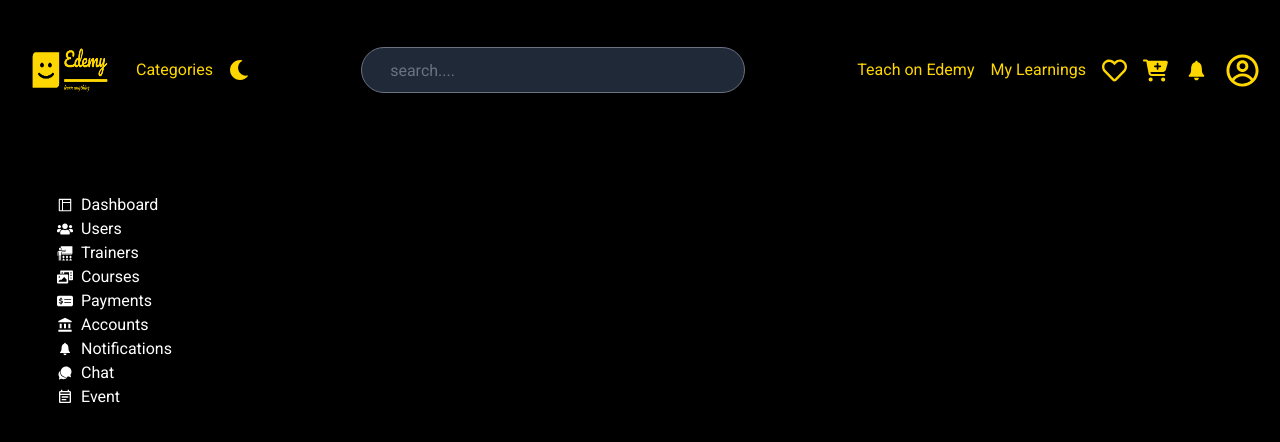
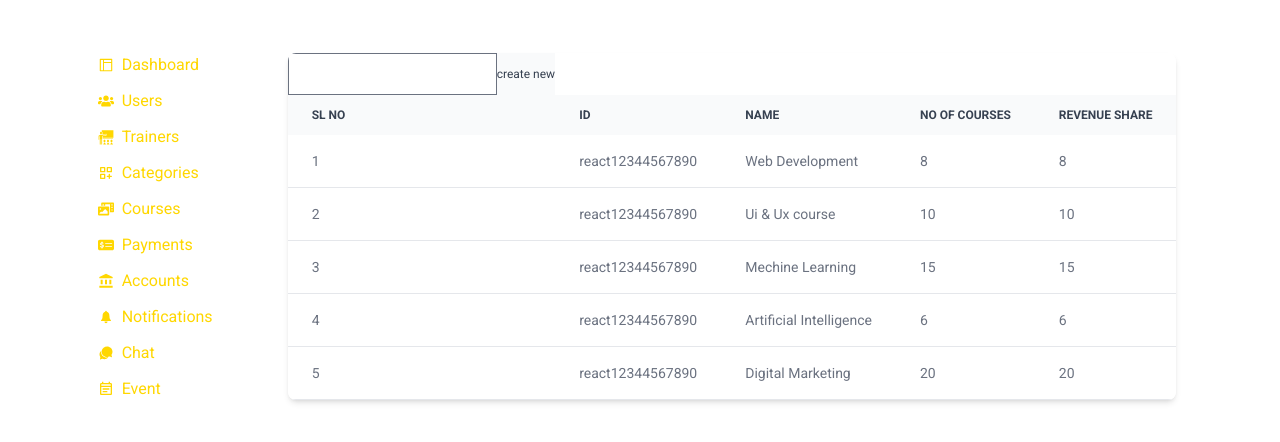
Before and after one commit to Ranjith-Prabhakar/Edemy-client, a Next.js app: page /admin_dashbord in a window 1280 px wide. Shown: the top 442 px of the page. Built offline with nearby package versions, Linux system fonts and the light colour scheme.

Commit message:
form validation for signIn and signUp has been done using formik and yup

```diff
--- a/app/(admin)/admin_dashbord/page.tsx
+++ b/app/(admin)/admin_dashbord/page.tsx
@@ -2,12 +2,16 @@ import React from "react";
 import { AiOutlineLayout } from "react-icons/ai";
 import { FaUsers } from "react-icons/fa";
 import { GiTeacher } from "react-icons/gi";
+import { TbCategoryPlus } from "react-icons/tb";
 import { FaPhotoVideo } from "react-icons/fa";
 import { FaMoneyCheckDollar } from "react-icons/fa6";
 import { MdAccountBalance } from "react-icons/md";
 import { IoIosNotifications } from "react-icons/io";
 import { IoIosChatbubbles } from "react-icons/io";
 import { MdOutlineEventNote } from "react-icons/md";
+
+import Categories from '../../components/Categories/Categories'
+
 type Props = {};
 
 const page = (props: Props) => {
@@ -15,6 +19,7 @@ const page = (props: Props) => {
     { name: "Dashboard", icon: AiOutlineLayout },
     { name: "Users", icon: FaUsers },
     { name: "Trainers", icon: GiTeacher },
+    { name: "Categories", icon: TbCategoryPlus },
     { name: "Courses", icon: FaPhotoVideo },
     { name: "Payments", icon: FaMoneyCheckDollar },
     { name: "Accounts", icon: MdAccountBalance },
@@ -23,18 +28,20 @@ const page = (props: Props) => {
     { name: "Event", icon: MdOutlineEventNote },
   ];
   return (
-    <div className="flex">
-      <div className="flex flex-col mt-7 h-[70vh] max-w-[20%] w-full m-auto rounded-lg  p-[25px]">
+    <div className="flex w-[90%] m-auto">
+      <div className="flex flex-col mt-7 h-[70vh] max-w-[15%] w-full m-auto rounded-lg  p-[25px] dark:bg-gray-950 text-[#FFD700] space-y-3">
         {dashBordItems &&
           dashBordItems.map((item) => (
-            <div className="flex justify-start items-center gap-2">
+            <div className="flex justify-start items-center gap-2 cursor-pointer">
               <item.icon />
               <h1> {item.name}</h1>
             </div>
           ))}
       </div>
 
-      <div className="mt-7 h-[70vh] max-w-[70%] w-full m-auto rounded-lg flex justify-start  p-[25px]"></div>
+      <div className="mt-7 h-[70vh] max-w-[82%] w-full m-auto rounded-lg flex justify-start  p-[25px]  dark:bg-gray-950 text-[#FFD700]">
+        <Categories />
+      </div>
     </div>
   );
 };
--- a/app/(auth)/login/page.tsx
+++ b/app/(auth)/login/page.tsx
@@ -1,13 +1,33 @@
+"use client";
+
 import Link from "next/link";
 import React from "react";
 import { FcGoogle } from "react-icons/fc";
 import { IoLogoGithub } from "react-icons/io5";
 import { IoHome } from "react-icons/io5";
+import { useFormik } from "formik";
+import { loginSchema } from "../schemas/schemas";
+type Props = {};
 
-type Props = {};
 const page = (props: Props) => {
+  const { values, errors, touched, isSubmitting, handleChange, handleBlur, handleSubmit } =
+    useFormik({
+      initialValues: {
+        email: "",
+        password: "",
+      },
+      validationSchema: loginSchema,
+      onSubmit: (values, actions) => {
+        console.log("submitted")
+        actions.resetForm(); // after submission to clear the fields
+      },
+    });
+
+  // console.log(values);
+  console.log(errors);
+
   return (
-    <section >
+    <section>
       <div className="flex flex-col items-center justify-center px-6 py-8 mx-auto md:h-screen lg:py-0">
         <div className="w-full bg-white rounded-lg shadow dark:border md:mt-0 sm:max-w-md xl:p-0 dark:bg-gray-800 dark:border-gray-700">
           <div className="p-6 space-y-4 md:space-y-6 sm:p-8">
@@ -20,7 +40,7 @@ const page = (props: Props) => {
               </Link>
             </div>
 
-            <form className="space-y-4 md:space-y-6" action="#">
+            <form onSubmit={handleSubmit} className="space-y-4 md:space-y-6">
               <div>
                 <label
                   htmlFor="email"
@@ -32,10 +52,15 @@ const page = (props: Props) => {
                   type="email"
                   name="email"
                   id="email"
+                  value={values.email}
+                  onChange={handleChange}
+                  onBlur={handleBlur} // to check whether click on the field
                   className="bg-gray-50 border border-gray-300 text-gray-900 sm:text-sm rounded-lg focus:ring-primary-600 focus:border-primary-600 block w-full p-2.5 dark:bg-gray-700 dark:border-gray-600 dark:placeholder-gray-400 dark:text-white dark:focus:ring-blue-500 dark:focus:border-blue-500"
                   placeholder="name@company.com"
-                  required
                 />
+                {errors.email && touched.email && (
+                  <p className="text-red-600">{errors.email}</p>
+                )}
               </div>
               <div>
                 <label
@@ -48,6 +73,9 @@ const page = (props: Props) => {
                   type="password"
                   name="password"
                   id="password"
+                  value={values.password}
+                  onChange={handleChange}
+                  onBlur={handleBlur}
                   placeholder="••••••••"
                   className="bg-gray-50 border border-gray-300 text-gray-900 sm:text-sm rounded-lg focus:ring-primary-600 focus:border-primary-600 block w-full p-2.5 dark:bg-gray-700 dark:border-gray-600 dark:placeholder-gray-400 dark:text-white dark:focus:ring-blue-500 dark:focus:border-blue-500"
                   required
@@ -83,6 +111,7 @@ const page = (props: Props) => {
               <button
                 type="submit"
                 className="w-full text-white bg-primary-600 hover:bg-primary-700 focus:ring-4 focus:outline-none focus:ring-primary-300 font-medium rounded-lg text-sm px-5 py-2.5 text-center dark:bg-primary-600 dark:hover:bg-primary-700 dark:focus:ring-primary-800"
+                disabled={isSubmitting} //
               >
                 Sign in
               </button>
--- /dev/null
+++ b/app/(auth)/schemas/schemas.ts
@@ -0,0 +1,15 @@
+import * as yup from "yup"
+
+const passwordRules = /^(?=.*\d)(?=.*[a-z])(?=.*[A-Z]).{5,}$/
+
+export const loginSchema = yup.object().shape({
+  email:yup.string().email("Please enter a valid Email").required("Please enter a valid Email"),
+  // age:yup.number().positive().integer().required(),
+  password:yup.string().min(5).matches(passwordRules,{message:"please create a strong password"}).required("please create a strong password"),
+  // confirmPassword:yup.string().oneOf([yup.ref("password"),null],"password must match").required("required"),
+})
+
+export const signupSchema = yup.object().shape({
+  name:yup.string().min(3).required("please fill the name field"),
+  email:yup.string().email("please enter a valid email").required("please enter a valid email")
+})
--- a/app/(auth)/sign-up/page.tsx
+++ b/app/(auth)/sign-up/page.tsx
@@ -1,10 +1,25 @@
 import Link from "next/link";
 import React from "react";
 import { IoHome } from "react-icons/io5";
+import {signupSchema} from "../schemas/schemas"
+import {useFormik}  from "formik"
 
 type Props = {};
 
 const page = (props: Props) => {
+
+  const {values,errors,touched,isSubmitting,handleChange,handleBlur,handleSubmit}=useFormik({
+    initialValues:{
+      name:"",
+      email:"",
+      password:""
+    },
+    validationSchema:signupSchema,
+    onSubmit:(values,actions)=>{
+      console.log("submited")
+      actions.resetForm()
+    }
+  })
   return (
     <section className="bg-gray-50 dark:bg-gray-900">
       <div className="flex flex-col items-center justify-center px-6 py-8 mx-auto md:h-screen lg:py-0">
@@ -19,7 +34,7 @@ const page = (props: Props) => {
               </Link>
             </div>
 
-            <form className="space-y-4 md:space-y-6" action="#">
+            <form className="space-y-4 md:space-y-6" onSubmit={handleSubmit}>
               <div>
                 <label
                   htmlFor="name"
@@ -33,8 +48,12 @@ const page = (props: Props) => {
                   id="name"
                   className="bg-gray-50 border border-gray-300 text-gray-900 sm:text-sm rounded-lg focus:ring-primary-600 focus:border-primary-600 block w-full p-2.5 dark:bg-gray-700 dark:border-gray-600 dark:placeholder-gray-400 dark:text-white dark:focus:ring-blue-500 dark:focus:border-blue-500"
                   placeholder="Tony stark"
-                  required
+                  value={values.email}
+                  onChange={handleChange}
+                  onBlur={handleBlur}
                 />
+                {errors.name && touched.name &&
+                <p className="text-red-600">please give a valid name</p>}
               </div>
               <div>
                 <label
--- /dev/null
+++ b/app/components/Categories/Categories.tsx
@@ -0,0 +1,91 @@
+import React from "react";
+import { Data } from "./Data";
+type Props = {};
+
+const Categories = (props: Props) => {
+  return (
+    <section>
+      <div className="relative overflow-x-auto shadow-md sm:rounded-lg">
+        <table className="w-full text-sm text-left rtl:text-right text-gray-500 dark:text-gray-400">
+          <thead className="text-xs text-gray-700 uppercase bg-gray-50 dark:bg-gray-700 dark:text-gray-400">
+            <tr className="flex justify-between">
+              <input type="text" />
+              <button> create new</button>
+            </tr>
+            <tr>
+              <th scope="col" className="px-6 py-3">
+                Sl No
+              </th>
+              <th scope="col" className="px-6 py-3">
+                Id
+              </th>
+              <th scope="col" className="px-6 py-3">
+                Name
+              </th>
+              <th scope="col" className="px-6 py-3">
+                No Of Courses
+              </th>
+              <th scope="col" className="px-6 py-3">
+                Revenue share
+              </th>
+            </tr>
+          </thead>
+          <tbody>
+            {Data.map((item, index) => (
+              <tr className="bg-white border-b dark:bg-gray-800 dark:border-gray-700">
+                <td className="px-6 py-4">{index + 1}</td>
+                <td className="px-6 py-4">{item.Id}</td>
+                <td className="px-6 py-4">{item.Name}</td>
+                <td className="px-6 py-4">{item.No_Of_Courses}</td>
+                <td className="px-6 py-4">{item.No_Of_Courses}</td>
+              </tr>
+            ))}
+          </tbody>
+        </table>
+      </div>
+    </section>
+  );
+};
+
+export default Categories;
+
+// // "use client"
+// import React, { useMemo } from "react";
+// import { useTable } from "react-table";
+// import { Columns } from "./Column";
+// import { Data } from "./Data";
+
+// type Props = {};
+
+// const Categories = (props: Props) => {
+//   const columns = useMemo(() => Columns as any, []);
+//   const data = useMemo(() => Data, []);
+
+//   const tableInstance = useTable({
+//     columns,
+//     data,
+//   });
+
+//   const { getTableProps, getTableBodyProps, headerGroups, rows, prepareRow } =
+//     tableInstance;
+//   return (
+//     <div className="flex justify-between dark:bg-gray-800">
+//       <table {...getTableProps()}>
+//         <thead>
+//           {headerGroups.map((headerGroup) => (
+//             <tr {...headerGroup.getHeaderGroupProps()}>
+//               <th></th>
+//             </tr>
+//           ))}
+//         </thead>
+//         <tbody {...getTableBodyProps()}>
+//           <tr>
+//             <td></td>
+//           </tr>
+//         </tbody>
+//       </table>
+//     </div>
+//   );
+// };
+
+// export default Categories;
--- /dev/null
+++ b/app/components/Categories/Column.ts
@@ -0,0 +1,19 @@
+interface columnHeads{
+
+  Header:string,
+accessor:string
+}
+export const Columns:Array<columnHeads> = [
+  {
+    Header:"Sl No",// name to be shown as the header of column
+    accessor:"Sl No" // field from data taken
+  },
+  {
+    Header:"Id",
+    accessor:"Id"
+  },
+  {
+    Header:"Name",
+    accessor:"Name"
+  }
+]
--- /dev/null
+++ b/app/components/Categories/Data.ts
@@ -0,0 +1,45 @@
+interface tableData{
+  Sl_no:string,
+  Id:string,
+  Name:string,
+  No_Of_Courses:number,
+Revenue_share:string
+}
+export const Data:Array<tableData>= [
+  {
+    Sl_no:"1",
+  Id:"react12344567890",
+  Name:"Web Development",
+  No_Of_Courses:8,
+  Revenue_share:"30%"
+
+  },
+  {
+    Sl_no:"1",
+Id:"react12344567890",
+  Name:"Ui & Ux course",
+   No_Of_Courses:10,
+   Revenue_share:"20%"
+  },
+  {
+    Sl_no:"1",
+Id:"react12344567890",
+  Name:"Mechine Learning",
+  No_Of_Courses:15,
+  Revenue_share:"20%"
+  },
+   {
+    Sl_no:"1",
+Id:"react12344567890",
+  Name:"Artificial Intelligence",
+  No_Of_Courses:6,
+  Revenue_share:"15%"
+  },
+     {
+    Sl_no:"1",
+Id:"react12344567890",
+  Name:"Digital Marketing",
+  No_Of_Courses:20,
+  Revenue_share:"15%"
+  }
+]
--- /dev/null
+++ b/app/components/Testimonial/Testimonial.tsx
@@ -0,0 +1,11 @@
+import React from 'react'
+
+type Props = {}
+
+const Testimonial = (props: Props) => {
+  return (
+    <div>Testimonial</div>
+  )
+}
+
+export default Testimonial
--- a/app/layout.tsx
+++ b/app/layout.tsx
@@ -19,7 +19,7 @@ export default function RootLayout({
   children: React.ReactNode;
 }) {
   const pathName = usePathname();
-  const pathList = ["/login", "/sign-up"];
+  const pathList = ["/login", "/sign-up","/admin_dashbord"];
   // const pathStatus =
   console.log(pathName);
   return (
--- a/package.json
+++ b/package.json
@@ -11,15 +11,19 @@
   "dependencies": {
     "flowbite": "^2.2.1",
     "flowbite-react": "^0.7.2",
+    "formik": "^2.4.5",
     "next": "14.0.4",
     "react": "^18",
     "react-dom": "^18",
-    "react-icons": "^5.0.1"
+    "react-icons": "^5.0.1",
+    "react-table": "^7.8.0",
+    "yup": "^1.3.3"
   },
   "devDependencies": {
     "@types/node": "^20",
     "@types/react": "^18",
     "@types/react-dom": "^18",
+    "@types/react-table": "^7.7.19",
     "autoprefixer": "^10.0.1",
     "eslint": "^8",
     "eslint-config-next": "14.0.4",
```
Also changed, not shown: app/globals.css (line endings or trailing spaces), 1 other file (tests, documents, lock files or other folders).
